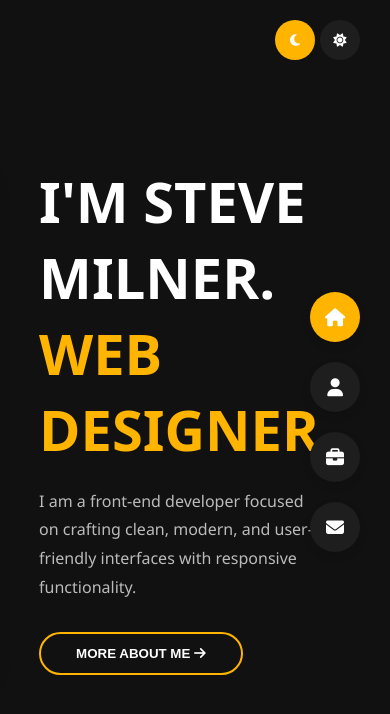
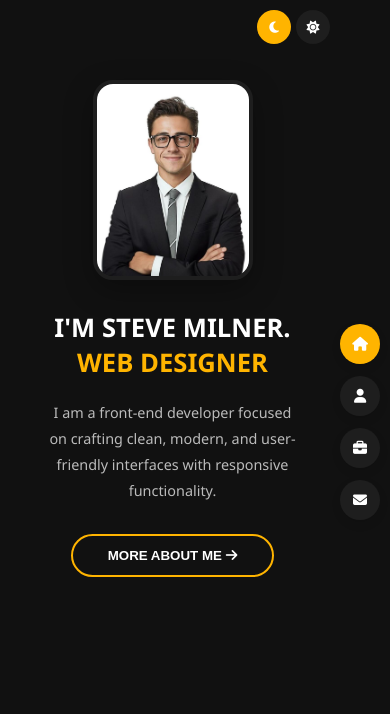
Before and after one commit to upekshapavani2003-maker/my-portfolio, a Next.js app: page / in a window 390 px wide. Shown: the top 714 px of the page. Built offline with nearby package versions, Linux system fonts and the light colour scheme.

Commit message:
mobile responsive fix

```diff
--- a/app/api/portfolio/route.js
+++ b/app/api/portfolio/route.js
@@ -9,24 +9,10 @@ export async function GET() {
 }
 
 export async function POST(request) {
-  const auth = request.headers.get('authorization');
-
-  console.log('--- ADMIN DEBUG ---');
-  console.log('authorization header:', auth);
-  console.log('ADMIN_SECRET exists:', !!process.env.ADMIN_SECRET);
-  console.log('ADMIN_SECRET value:', process.env.ADMIN_SECRET);
-
+  const auth = request.headers.get('Authorization');
   if (auth !== `Bearer ${process.env.ADMIN_SECRET}`) {
-    return Response.json(
-      {
-        error: 'Unauthorized',
-        authReceived: auth,
-        expected: `Bearer ${process.env.ADMIN_SECRET}`,
-      },
-      { status: 401 }
-    );
+    return Response.json({ error: 'Unauthorized' }, { status: 401 });
   }
-
   const body = await request.json();
   writeFileSync(DATA, JSON.stringify(body, null, 2));
   return Response.json({ success: true });
--- a/app/globals.css
+++ b/app/globals.css
@@ -98,12 +98,34 @@ body {
     color: #ffffff;
 }
 
+@media (max-width: 768px) {
+    .vertical-navbar {
+        right: 10px;
+        gap: 12px;
+    }
+    .nav-link {
+        width: 40px;
+        height: 40px;
+        font-size: 14px;
+    }
+    .nav-link span {
+        display: none;
+    }
+}
+
 /* ==========================================================================
    3. Animated Section Switching Mechanics
    ========================================================================== */
 .content-wrapper {
     width: 100%;
     padding-right: 100px;
+}
+
+@media (max-width: 768px) {
+    .content-wrapper {
+        padding-right: 55px;
+        padding-left: 10px;
+    }
 }
 
 .portfolio-section {
@@ -121,6 +143,12 @@ body {
     transform: translateY(0);
 }
 
+@media (max-width: 768px) {
+    .portfolio-section {
+        padding: 40px 15px;
+    }
+}
+
 /* Watermarks */
 .title-container {
     position: relative;
@@ -129,11 +157,24 @@ body {
     margin-bottom: 80px;
 }
 
+@media (max-width: 768px) {
+    .title-container {
+        margin-bottom: 40px;
+    }
+}
+
 .section-title {
     font-size: 3.5rem;
     text-transform: uppercase;
     font-weight: 800;
     letter-spacing: 1px;
+}
+
+@media (max-width: 768px) {
+    .section-title {
+        font-size: 2rem;
+        letter-spacing: 0px;
+    }
 }
 
 .accent-text { color: var(--accent-color); }
@@ -151,6 +192,13 @@ body {
     user-select: none;
 }
 
+@media (max-width: 768px) {
+    .bg-watermark {
+        font-size: 3.5rem;
+        letter-spacing: 4px;
+    }
+}
+
 body.dark-theme .bg-watermark { color: rgba(255, 255, 255, 0.03); }
 body.light-theme .bg-watermark { color: rgba(0, 0, 0, 0.03); }
 
@@ -160,6 +208,12 @@ body.light-theme .bg-watermark { color: rgba(0, 0, 0, 0.03); }
     background: var(--border-color);
     margin: 60px auto;
     max-width: 60%;
+}
+
+@media (max-width: 768px) {
+    .section-separator {
+        margin: 30px auto;
+    }
 }
 
 /* ==========================================================================
@@ -187,13 +241,40 @@ body.light-theme .bg-watermark { color: rgba(0, 0, 0, 0.03); }
 .stat-box p { text-transform: uppercase; font-size: 0.85rem; color: var(--text-primary); line-height: 1.6; display: flex; align-items: center; gap: 15px; margin-top: 10px; }
 .dash-line { width: 30px; height: 1px; background-color: var(--text-secondary); display: inline-block; flex-shrink: 0; }
 
+@media (max-width: 480px) {
+    .stat-box {
+        padding: 15px 18px;
+    }
+    .stat-box h2 {
+        font-size: 2rem;
+    }
+}
+
 .subsection-title { text-align: center; margin-bottom: 40px; }
-.circular-skills-grid { display: grid; grid-template-columns: repeat(auto-fit, minmax(180px, 1fr)); gap: 30px; justify-items: center; }
+.circular-skills-grid { display: grid; grid-template-columns: repeat(auto-fit, minmax(140px, 1fr)); gap: 30px; justify-items: center; }
 .skill-item { text-align: center; }
 .skill-item h4 { margin-top: 15px; font-size: 0.95rem; font-weight: 600; letter-spacing: 1px; }
 .circle-progress { width: 120px; height: 120px; border-radius: 50%; background: conic-gradient(var(--accent-color) calc(var(--percent) * 3.6deg), var(--border-color) 0deg); display: flex; align-items: center; justify-content: center; position: relative; }
 .circle-progress::before { content: ""; position: absolute; width: 104px; height: 104px; border-radius: 50%; background-color: var(--bg-color); transition: background-color var(--transition-speed); }
 .inner-val { position: relative; z-index: 2; font-size: 1.3rem; font-weight: 700; color: var(--text-primary); }
+
+@media (max-width: 480px) {
+    .circular-skills-grid {
+        grid-template-columns: repeat(auto-fit, minmax(100px, 1fr));
+        gap: 20px;
+    }
+    .circle-progress {
+        width: 90px;
+        height: 90px;
+    }
+    .circle-progress::before {
+        width: 76px;
+        height: 76px;
+    }
+    .inner-val {
+        font-size: 1rem;
+    }
+}
 
 .timeline-dual-grid { display: grid; grid-template-columns: 1fr; gap: 40px; }
 @media(min-width: 768px) { .timeline-dual-grid { grid-template-columns: 1fr 1fr; } }
@@ -236,12 +317,10 @@ body.light-theme .bg-watermark { color: rgba(0, 0, 0, 0.03); }
     transition: transform 0.4s ease;
 }
 
-/* Hover Zoom effect */
 .project-item-card:hover img {
     transform: scale(1.1);
 }
 
-/* Solid Amber Hover Reveal Block */
 .project-item-overlay {
     position: absolute;
     top: 0;
@@ -274,6 +353,16 @@ body.light-theme .bg-watermark { color: rgba(0, 0, 0, 0.03); }
 
 .project-item-card:hover .overlay-title {
     transform: translateY(0);
+}
+
+/* Touch devices — always show overlay title */
+@media (hover: none) {
+    .project-item-overlay {
+        opacity: 0.85;
+    }
+    .overlay-title {
+        transform: translateY(0);
+    }
 }
 
 /* ==========================================================================
@@ -320,6 +409,13 @@ body.light-theme .bg-watermark { color: rgba(0, 0, 0, 0.03); }
     transform: scale(1);
 }
 
+@media (max-width: 768px) {
+    .modal-inner-content {
+        padding: 20px 15px;
+        border-radius: 10px;
+    }
+}
+
 .close-modal-trigger {
     position: absolute;
     top: 15px;
@@ -345,7 +441,12 @@ body.light-theme .bg-watermark { color: rgba(0, 0, 0, 0.03); }
     letter-spacing: 1px;
 }
 
-/* Details Multi-Column Block Grid Layout */
+@media (max-width: 480px) {
+    .modal-project-heading {
+        font-size: 1.3rem;
+    }
+}
+
 .modal-details-grid {
     display: grid;
     grid-template-columns: 1fr;
@@ -397,7 +498,6 @@ body.light-theme .bg-watermark { color: rgba(0, 0, 0, 0.03); }
     object-fit: contain;
 }
 
-/* Scrollbar Tweaks for Lightbox Internal Form */
 .modal-inner-content::-webkit-scrollbar { width: 6px; }
 .modal-inner-content::-webkit-scrollbar-track { background: #1e1e1e; }
 .modal-inner-content::-webkit-scrollbar-thumb { background: #444; border-radius: 3px; }
@@ -415,7 +515,7 @@ body.light-theme .bg-watermark { color: rgba(0, 0, 0, 0.03); }
 .meta-label { text-transform: uppercase; font-size: 0.85rem; color: var(--text-secondary); }
 .meta-value { color: var(--text-primary); text-decoration: none; font-weight: 600; transition: color 0.2s; }
 .meta-value:hover { color: var(--accent-color); }
-.social-links-row { display: flex; gap: 12px; margin-top: 25px; }
+.social-links-row { display: flex; gap: 12px; margin-top: 25px; flex-wrap: wrap; }
 .social-circle-btn { width: 40px; height: 40px; border-radius: 50%; background-color: var(--card-bg); color: var(--text-primary); display: flex; align-items: center; justify-content: center; text-decoration: none; transition: all 0.3s ease; }
 .social-circle-btn:hover { background-color: var(--accent-color); color: #ffffff; }
 
@@ -432,13 +532,139 @@ body.light-theme .bg-watermark { color: rgba(0, 0, 0, 0.03); }
 .cta-submit-btn:hover { background-color: var(--accent-color); }
 .cta-submit-btn:hover .btn-text { color: #ffffff; }
 
-.hero-container { display: flex; align-items: center; justify-content: center; gap: 60px; min-height: 85vh; }
-.hero-image-box { width: 400px; height: 500px; border-radius: 30px; overflow: hidden; border: 4px solid var(--card-bg); box-shadow: 0 10px 30px rgba(0,0,0,0.3); }
-.hero-image-box img { width: 100%; height: 100%; object-fit: cover; }
-.hero-text-box h1 { font-size: 3.5rem; font-weight: 800; text-transform: uppercase; margin-bottom: 20px; }
-.hero-text-box p { color: var(--text-secondary); max-width: 550px; line-height: 1.8; margin-bottom: 30px; }
-.cta-button { padding: 12px 35px; background: transparent; color: var(--text-primary); border: 2px solid var(--accent-color); border-radius: 30px; font-weight: 600; text-transform: uppercase; cursor: pointer; transition: all 0.3s ease; }
-.cta-button:hover { background-color: var(--accent-color); color: #111111; }
-.theme-switcher-panel { position: fixed; top: 20px; right: 30px; z-index: 110; display: flex; gap: 5px; }
-.theme-btn { width: 40px; height: 40px; border-radius: 50%; border: none; cursor: pointer; background: var(--card-bg); color: var(--text-primary); }
-.theme-btn.active { background: var(--accent-color); color: #fff; }
+/* ==========================================================================
+   8. Hero Section
+   ========================================================================== */
+
+/* Desktop — original side by side layout unchanged */
+.hero-container {
+    display: flex;
+    align-items: center;
+    justify-content: center;
+    gap: 60px;
+    min-height: 85vh;
+}
+
+.hero-image-box {
+    width: 400px;
+    height: 500px;
+    border-radius: 30px;
+    overflow: hidden;
+    border: 4px solid var(--card-bg);
+    box-shadow: 0 10px 30px rgba(0,0,0,0.3);
+}
+
+.hero-image-box img {
+    width: 100%;
+    height: 100%;
+    object-fit: cover;
+}
+
+.hero-text-box h1 {
+    font-size: 3.5rem;
+    font-weight: 800;
+    text-transform: uppercase;
+    margin-bottom: 20px;
+}
+
+.hero-text-box p {
+    color: var(--text-secondary);
+    max-width: 550px;
+    line-height: 1.8;
+    margin-bottom: 30px;
+}
+
+.cta-button {
+    padding: 12px 35px;
+    background: transparent;
+    color: var(--text-primary);
+    border: 2px solid var(--accent-color);
+    border-radius: 30px;
+    font-weight: 600;
+    text-transform: uppercase;
+    cursor: pointer;
+    transition: all 0.3s ease;
+}
+
+.cta-button:hover {
+    background-color: var(--accent-color);
+    color: #111111;
+}
+
+/* Tablet — stack vertically, show photo on top */
+@media (max-width: 900px) {
+    .hero-container {
+        flex-direction: column;
+        gap: 30px;
+        min-height: auto;
+        padding: 40px 20px;
+        text-align: center;
+    }
+
+    .hero-image-box {
+        width: 220px;
+        height: 270px;
+        border-radius: 20px;
+    }
+
+    .hero-text-box h1 {
+        font-size: 2rem;
+    }
+
+    .hero-text-box p {
+        font-size: 0.9rem;
+        max-width: 100%;
+    }
+}
+
+/* Mobile — even smaller photo and text */
+@media (max-width: 480px) {
+    .hero-image-box {
+        width: 160px;
+        height: 200px;
+    }
+
+    .hero-text-box h1 {
+        font-size: 1.6rem;
+    }
+}
+
+/* ==========================================================================
+   9. Theme Switcher
+   ========================================================================== */
+.theme-switcher-panel {
+    position: fixed;
+    top: 20px;
+    right: 30px;
+    z-index: 110;
+    display: flex;
+    gap: 5px;
+}
+
+.theme-btn {
+    width: 40px;
+    height: 40px;
+    border-radius: 50%;
+    border: none;
+    cursor: pointer;
+    background: var(--card-bg);
+    color: var(--text-primary);
+}
+
+.theme-btn.active {
+    background: var(--accent-color);
+    color: #fff;
+}
+
+@media (max-width: 768px) {
+    .theme-switcher-panel {
+        top: 10px;
+        right: 60px;
+    }
+
+    .theme-btn {
+        width: 34px;
+        height: 34px;
+        font-size: 13px;
+    }
+}
```
